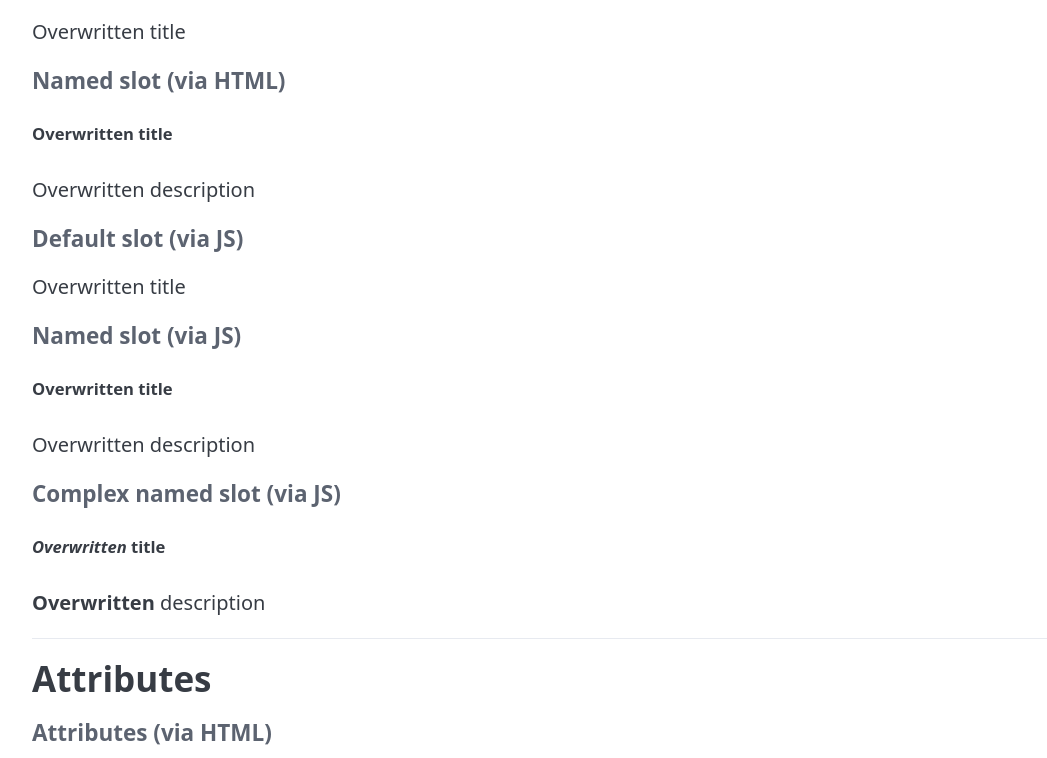
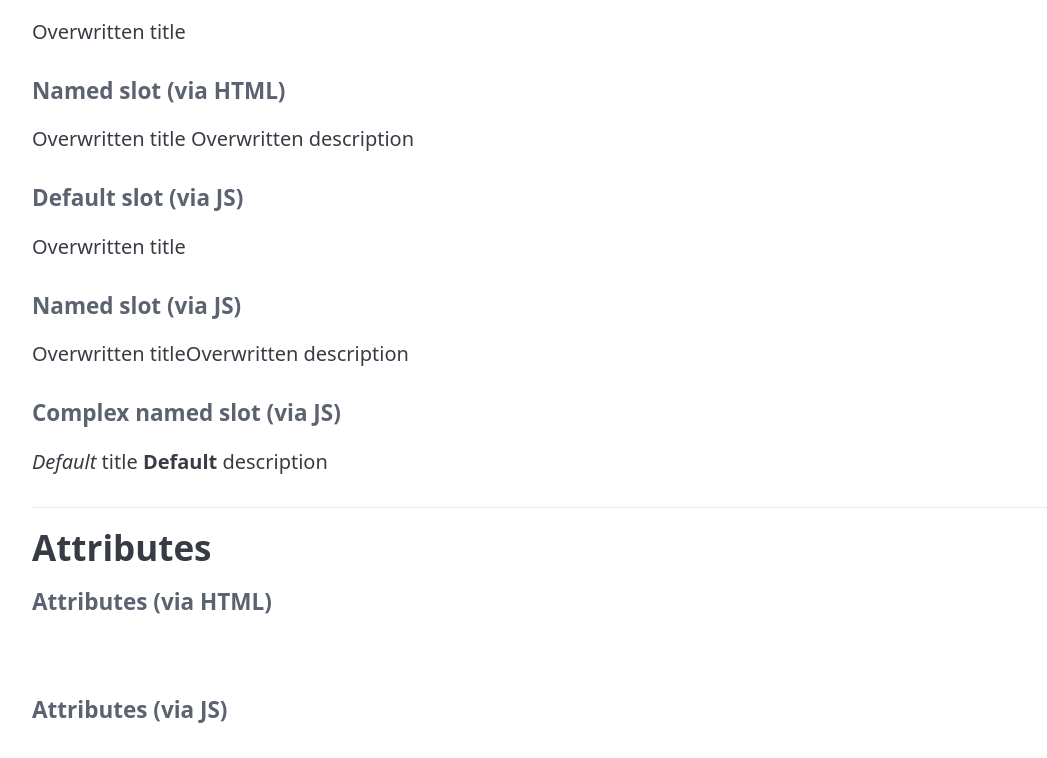
Before and after one commit to royniels/nbhi, a website with bundled scripts: page examples-external-templates.html in a window 1280 px wide. Shown: the part 426-1184 px from the top of the page, without its empty margins (8-1055 px from the left). Built offline with nearby package versions, Linux system fonts and the light colour scheme.

Commit message:
moving methods to functions

```diff
--- a/eslint.config.js
+++ b/eslint.config.js
@@ -6,6 +6,9 @@
     },
   },
   rules: {
+    'arrow-parens': ['error', 'as-needed'],
+    'object-curly-spacing': ['error', 'always'],
+    'camelcase': ['error', { properties: 'always' }],
     'no-console': 'off',
     'key-spacing': ['error', { beforeColon: false, afterColon: true }],
     'template-curly-spacing': ['error', 'always'],
--- a/examples.js
+++ b/examples.js
@@ -1,29 +1,22 @@
 const start = performance.now();
 
-import beta from '/javascript/index.js';
-// If you have external templates you need to wait for the init
-await beta({ prefix: 'eg' });
+import { initialize, slot } from '/javascript/index.js';
+await initialize();
 
-qs('eg-defaultjs').setSlot('Overwritten title');
+slot('Overwritten title', 'eg-defaultjs');
+slot({ title: 'Overwritten title', description: 'Overwritten description' }, 'eg-namedjs');
 
-qs('eg-namedjs').setSlot('Overwritten title', 'title');
-qs('eg-namedjs').setSlot('Overwritten description', 'description');
+$('eg-attrjs').disabled = true;
+$('eg-attrjs').setAttribute('value', 'Field value');
 
-qs('eg-nested').setSlot('Overwritten', 'title', 'em');
-qs('eg-nested').setSlot('Overwritten', 'description', 'strong');
-
-qs('eg-attrjs').disabled = true;
-qs('eg-attrjs').setAttribute('value', 'Field value');
-
-qs('eg-list').setChildren([
-  { title: 'Title A', description: 'Description A', '$data-id': 'record-a' },
-  { title: 'Title B', description: 'Description B', '$data-id': 'record-b' }
-]);
-
+// $('.list').setChildren([
+//   { title: 'Title A', description: 'Description A', '$data-id': 'record-a' },
+//   { title: 'Title B', description: 'Description B', '$data-id': 'record-b' }
+// ]);
 
 const end = performance.now();
 console.log(`Registered all components in ${ Math.round(end - start) } ms`);
 
-function qs(name) {
-  return document.querySelector(name);
+function $(selector) {
+  return document.querySelector(selector);
 }
--- a/javascript/attributeMapping.js
+++ /dev/null
@@ -1,61 +0,0 @@
-import { get } from './options.js';
-
-const defaults = {
-  boolean: {
-    autofocus: ['button', 'input', 'select', 'textarea'],
-    autoplay: ['audio', 'video'],
-    checked: ['input'],
-    controls: ['audio', 'video'],
-    default: ['track'],
-    defer: ['script'],
-    disabled: ['button', 'input', 'optgroup', 'option', 'select', 'textarea', 'fieldset'],
-    formnovalidate: ['button', 'input'],
-    ismap: ['img'],
-    loop: ['audio', 'video'],
-    multiple: ['input', 'select'],
-    muted: ['audio', 'video'],
-    novalidate: ['form'],
-    open: ['details', 'dialog'],
-    playsinline: ['video'],
-    readonly: ['input', 'textarea'],
-    required: ['input', 'select', 'textarea'],
-    reversed: ['ol'],
-  },
-  keyValue: {
-    accept: ['input'],
-    autocomplete: ['input', 'select', 'textarea'],
-    cols: ['textarea'],
-    dirname: ['input', 'textarea'],
-    max: ['input'],
-    maxlength: ['input', 'textarea'],
-    min: ['input'],
-    minlength: ['input', 'textarea'],
-    name: ['input', 'select', 'textarea'],
-    pattern: ['input'],
-    placeholder: ['input', 'textarea'],
-    rows: ['textarea'],
-    size: ['input', 'select'],
-    step: ['input'],
-    type: ['input'],
-    value: ['input', 'select'],
-    width: ['input'],
-    wrap: ['textarea'],
-    htmlFor: ['label'],
-    for: ['label'],
-    href: ['a'],
-    src: ['audio', 'img', 'input', 'video'],
-  },
-  // Attributes that should not be tracked
-  blackList: ['class', 'extends', 'id', 'part']
-};
-
-
-
-export default () => {
-  const { keyValueAttributes, booleanAttributes, blackList } = get();
-  return {
-    keyValue: { ...defaults.keyValue, ...keyValueAttributes },
-    boolean: { ...defaults.boolean, ...booleanAttributes },
-    blackList: [ ...defaults.blackList, ...blackList ],
-  };
-};
--- a/javascript/webComponent.js
+++ b/javascript/customElement.js
@@ -1,31 +1,33 @@
-import attributeMapping from './attributeMapping.js';
-
-export { register };
+const baseClasses = {
+  tr: HTMLTableRowElement,
+  td: HTMLTableCellElement,
+  th: HTMLTableCellElement,
+  li: HTMLLIElement,
+  ul: HTMLUListElement,
+  ol: HTMLOListElement,
+  button: HTMLButtonElement,
+  option: HTMLOptionElement,
+  input: HTMLInputElement,
+  select: HTMLSelectElement,
+  textarea: HTMLTextAreaElement,
+  a: HTMLAnchorElement,
+  img: HTMLImageElement,
+  form: HTMLFormElement,
+  div: HTMLDivElement,
+};
 
 const cache = new Set();
 
-function register(name, template, usedAttributes, script) {
+export default ({ name, template, usedAttributes, script, attributeMapping }) => {
   if (cache.has(name)) {
     return;
   }
 
   cache.add(name);
 
-  const extendsTag = template.getAttribute('extends') || null;
-  const isExtended = !!extendsTag;
-  const mapping = attributeMapping();
-  const isFormControl = !!template.content.querySelector('input, select, textarea') && !isExtended;
-
-  if (checkSlots()) {
-    console.log(template);
-    throw new Error(
-      'Found named and unnamed slots. Use only named slots or just a single unnamed slot'
-    );
-  }
-
-  const BaseClass = isExtended
-    ? getExtendedBaseClass(extendsTag)
-    : HTMLElement;
+  const extend = template.getAttribute('extends') ?? false;
+  const isFormControl = !!template.content.querySelector('input, select, textarea') && !extend;
+  const BaseClass = baseClasses[extend] ? baseClasses[extend] : HTMLElement;
 
   const Component = class extends BaseClass {
     static observedAttributes = Object.keys(usedAttributes);
@@ -43,7 +45,7 @@
       const clone = document.importNode(template.content, true);
       this.usedAttributes = usedAttributes;
 
-      if (isExtended) {
+      if (extend) {
         this.appendChild(clone);
       } else {
         this.#shadow = this.attachShadow({ mode: 'open' });
@@ -80,44 +82,11 @@
       }
     }
 
-    setSlot(text, selector, subSelector) {
-      const slots = Array.from(this.#shadow.querySelectorAll('slot'));
-      const unnamedSlot = slots.find(slot => !slot.hasAttribute('name'));
-
-      if (unnamedSlot) {
-        hydrate(this);
-      } else if (selector) {
-        let slot = this.querySelector(`[slot="${ selector }"]`);
-        if (!slot) {
-          slot = document.createElement('span');
-          slot.setAttribute('slot', selector);
-          this.append(slot);
-        }
-        hydrate(slot, subSelector);
-      }
-
-      function hydrate(target, selector) {
-        if (selector) {
-          const sub = target.querySelector(selector);
-          if (sub && sub.textContent !== text) {
-            sub.textContent = text;
-          }
-        } else if (target.textContent !== text) {
-          target.textContent = text;
-        }
-      }
-    }
-
     setChildren(data) {
       const id = `${ this.tagName.toLowerCase() }-child`;
       const records = Array.isArray(data) ? data : [data];
       const template = this.#shadow.querySelector(`#${ id }`);
       const parent = template.parentNode;
-      const { extendsTag } = customElements.get(id);
-
-      if (!extendsTag) {
-        throw new Error('A child template needs to extend an existing tag');
-      }
 
       if (!parent) {
         throw new Error('Cannot find container to add children to, please supply "childContainerSelector"');
@@ -141,7 +110,7 @@
         let child = this.#childKeyMap.get(identity);
 
         if (!child) {
-          child = document.createElement(extendsTag, { is: id });
+          child = document.createElement(extend, { is: id });
 
           const templateAttributes = Object.entries(child.usedAttributes)
             .filter(([, value]) => value.includes('template'))
@@ -200,8 +169,8 @@
         }
 
         const tagsToApplyTo = usedAttributes[name] ?? [];
-        const isBoolean = Array.isArray(mapping.boolean[name]);
-        const isKeyValue = Array.isArray(mapping.keyValue[name]);
+        const isBoolean = Array.isArray(attributeMapping.boolean[name]);
+        const isKeyValue = Array.isArray(attributeMapping.keyValue[name]);
         const isUserDefined = !isBoolean && !isKeyValue;
         const update = element => {
           if (element) {
@@ -273,10 +242,8 @@
     }
   };
 
-  Component.extendsTag = extendsTag;
-
   Object.keys(usedAttributes)
-    .filter(key => Array.isArray(mapping.boolean[key]))
+    .filter(key => Array.isArray(attributeMapping.boolean[key]))
     .forEach(key => {
       Object.defineProperty(Component.prototype, key, {
         get() {
@@ -309,37 +276,5 @@
     });
   }
 
-  if (isExtended) {
-    customElements.define(name, Component, { extends: extendsTag });
-  } else {
-    customElements.define(name, Component);
-  }
-
-  function checkSlots() {
-    const slots = Array.from(template.content.querySelectorAll('slot'));
-    const unnamed = slots.find(slot => !slot.hasAttribute('name'));
-    return unnamed && slots.length > 1;
-  }
-
-  function getExtendedBaseClass(tag) {
-    const map = {
-      tr: HTMLTableRowElement,
-      td: HTMLTableCellElement,
-      th: HTMLTableCellElement,
-      li: HTMLLIElement,
-      ul: HTMLUListElement,
-      ol: HTMLOListElement,
-      button: HTMLButtonElement,
-      option: HTMLOptionElement,
-      input: HTMLInputElement,
-      select: HTMLSelectElement,
-      textarea: HTMLTextAreaElement,
-      a: HTMLAnchorElement,
-      img: HTMLImageElement,
-      form: HTMLFormElement,
-      div: HTMLDivElement,
-    };
-
-    return map[tag] || HTMLElement;
-  }
-}
+  customElements.define(name, Component, extend ? { extends: extend } : undefined);
+};
--- /dev/null
+++ b/javascript/element.js
@@ -0,0 +1,14 @@
+const cache = {};
+
+export default selector => {
+  if (!cache[selector]) {
+    const instance = document.querySelector(selector);
+    if (!instance) {
+      throw new Error(`Cannot find element ${ selector }`);
+    } else if (!instance.tagName.includes('-')) {
+      throw new Error(`Element ${ selector } is not a custom element`);
+    }
+    cache[selector] = instance;
+  }
+  return cache[selector];
+};
--- a/javascript/index.js
+++ b/javascript/index.js
@@ -1,8 +1,10 @@
-import { initialize as initializeOptions } from './options.js';
-import { registerExternal, registerInternal } from './template.js';
+import register from './template.js';
+import slot from './slot.js';
 
-export default async settings => {
-  initializeOptions(settings);
-  registerInternal(document.querySelector('body'));
-  await registerExternal(document.querySelector('body'));
-};
+export { initialize, slot };
+
+async function initialize(options = {}) {
+  const { inPage, fromFile } = register(options);
+  inPage(document.querySelector('body'));
+  await fromFile(document.querySelector('body'));
+}
--- a/javascript/options.js
+++ /dev/null
@@ -1,27 +0,0 @@
-let options = {
-  prefix: 'db',
-  structure: 'flat',
-  directory: '/components',
-  aliases: {},
-  keyValueAttributes: {},
-  booleanAttributes: {},
-  blackList: [],
-};
-
-export { initialize, get };
-
-function initialize(given) {
-  options = { ...options, ...given };
-
-  if (options?.prefix.length < 1 && options?.prefix.length > 4) {
-    throw new Error('data-prefix needs to be between 1 and 4 characters long');
-  }
-
-  if (!['flat', 'tree'].includes(options?.structure)) {
-    throw new Error('Structure needs to be either: flat or tree');
-  }
-}
-
-function get() {
-  return options;
-}
--- /dev/null
+++ b/javascript/slot.js
@@ -0,0 +1,28 @@
+import getElement from './element.js';
+
+export default (data, selector) => {
+  const element = getElement(selector);
+  if (!(typeof data === 'string' || (!Array.isArray(data) && data !== null && typeof data === 'object'))) {
+    throw new Error('data needs to be a string or an object where each key is a slot name');
+  }
+
+  if (typeof data === 'string') {
+    update(data);
+  } else {
+    Object.entries(data).forEach(([slotName, value]) => update(value, slotName));
+  }
+
+  function update(value, slotName) {
+    if (!slotName) {
+      element.textContent = value;
+    } else {
+      let slot = element.querySelector(`[slot="${ slotName }"]`);
+      if (!slot) {
+        slot = document.createElement('span');
+        slot.setAttribute('slot', slotName);
+        element.append(slot);
+      }
+      slot.textContent = value;
+    }
+  }
+};
--- a/javascript/template.js
+++ b/javascript/template.js
@@ -1,31 +1,59 @@
-import attributeMapping from './attributeMapping.js';
-import { get } from './options.js';
-import { register } from './webComponent.js';
+import customElement from './customElement.js';
 
-export { registerExternal, registerInternal };
+export default ({ prefix = 'db', source = '/components', attributes = {} }) => {
 
-let cache = new Set();
+  if (typeof source !== 'string' || !Object.keys(source).length) {
+    throw new Error('source option needs to be a string or an object');
+  }
 
-function registerExternal(root) {
+  if (typeof prefix !== 'string' || prefix === '') {
+    throw new Error('prefix option needs to be a string of at least one character');
+  }
+
+  const cache = new Set();
+  const attributeMapping = getAttributeMapping();
+
+  return { fromFile, inPage };
+
+  function inPage(root, parentId) {
+    root.querySelectorAll('template').forEach(template => {
+      if (!template.id && parentId) {
+        template.id = `${ parentId }-child`;
+      }
+
+      if (!template.id) {
+        console.log(template, parentId);
+        throw new Error('<template> is missing a mandatory id field');
+      }
+
+      inPage(template.content, template.id);
+      const name = template.id;
+      const usedAttributes = getUsedAttributes(template);
+      customElement({ name, template, attributeMapping, usedAttributes });
+    });
+  }
+
+  function fromFile(root) {
     const promises = [...root.querySelectorAll(':not(:defined)')]
-    .filter(isWebComponent)
+      .filter(element => {
+        const tagName = element.tagName.toLowerCase();
+        return element.nodeType === 1 && tagName.includes('-') && tagName.startsWith(prefix);
+      })
       .map(async element => {
         const name = element.tagName.toLowerCase();
         if (!cache.has(name)) {
           cache.add(name);
-        const { aliases } = get();
-        const aliasId = name.split('-').slice(1).join('-');
-        const alias = aliases[aliasId] ? aliases[aliasId] : name;
-        const html = await fetchFromFile(alias);
+          const html = await fetchFromFile(name);
           const templates = [...html.children].filter(child => child instanceof HTMLTemplateElement);
           if (templates.length > 1) {
             throw new Error(`Found multiple <template> tags in ${ name }, please define only one`);
           }
           const template = getTemplate();
           const script = await copyScript(template);
-        await registerExternal(template.content);
-        registerInternal(template.content, name);
-        register(name, template, getUsedAttributes(template), script);
+          await fromFile(root);
+          inPage(template.content, name);
+          const usedAttributes = getUsedAttributes(template);
+          customElement({ name, template, usedAttributes, attributeMapping, script });
 
           function getTemplate() {
             if (templates.length) {
@@ -35,11 +63,26 @@
             template.content.append(...html.children);
             return template;
           }
+
+          function copyScript(template) {
+            const script = template.content.querySelector('script');
+            return new Promise(async resolve => {
+              if (script) {
+                const blob = new Blob([script.textContent], { type: 'text/javascript' });
+                const blobUrl = URL.createObjectURL(blob);
+                resolve((await import(blobUrl)).default);
+                URL.revokeObjectURL(blobUrl);
+              } else {
+                resolve({});
+              }
+            });
+          }
         };
 
-      async function fetchFromFile(alias) {
-        const { structure, directory } = get();
-        const relativePath = getPath();
+        async function fetchFromFile(name) {
+          const fileName = name.split('-').slice(1).join('-');
+          const relativePath = typeof source === 'string'
+            ? `${ source }/${ fileName }.html` : source[fileName];
           const response = await fetch(relativePath);
           if (!response.ok) {
             throw new Error(`Could not find component @ ${ relativePath }`);
@@ -55,52 +98,15 @@
           }
 
           throw new Error(`Could not find any content in ${ relativePath }`);
-
-        function getPath() {
-          const [, ...rest] = alias.split('-');
-          if (structure === 'flat') {
-            const fileName = rest.join('-');
-            return `${ directory }/${ fileName }.html`;
-          } else {
-            const path = `${ directory }/${ rest.slice(0, -1).join('/') }`;
-            const fileName = rest.slice(-1);
-            return `${ path }/${ fileName }.html`;
-          }
-        }
         }
       });
 
     return Promise.all(promises);
-
-  function isWebComponent(element) {
-    if (element?.tagName) {
-      const { prefix } = get();
-      const tagName = element.tagName.toLowerCase();
-      return element.nodeType === 1 && tagName.includes('-') && tagName.startsWith(prefix);
-    }
-  }
-}
-
-function registerInternal(root, parentId) {
-  root.querySelectorAll('template').forEach(template => {
-    if (!template.id && parentId) {
-      template.id = `${ parentId }-child`;
-    }
-
-    if (!template.id) {
-      console.log(template, parentId);
-      throw new Error('<template> is missing a mandatory id field');
-    }
-
-    registerInternal(template.content, template.id);
-    register(template.id, template, getUsedAttributes(template));
-  });
   }
 
   function getUsedAttributes(template) {
-  const { keyValue, blackList, boolean: binary} = attributeMapping();
+    const { keyValue, excluded, boolean: binary } = attributeMapping;
     const userDefinedAttributes = findDefinedAttributes(template);
-  // console.log(template, userDefinedAttributes);
 
     return [
       ...Object.entries(userDefinedAttributes),
@@ -139,7 +145,7 @@
       function addAttributesFromElement(element) {
         if (element.attributes) {
           [...element.attributes].forEach(attribute => {
-          if (!blackList.includes(attribute.name)) {
+            if (!excluded.includes(attribute.name)) {
               const tag = element.tagName.toLowerCase();
               if (tag !== 'slot') {
                 const key = attribute.name;
@@ -155,16 +161,74 @@
     }
   }
 
-function copyScript(template) {
-  const script = template.content.querySelector('script');
-  return new Promise(async resolve => {
-    if (script) {
-      const blob = new Blob([script.textContent], { type: 'text/javascript' });
-      const blobUrl = URL.createObjectURL(blob);
-      resolve((await import(blobUrl)).default);
-      URL.revokeObjectURL(blobUrl);
+  function getAttributeMapping() {
+    const mapping = {
+      boolean: {
+        autofocus: ['button', 'input', 'select', 'textarea'],
+        autoplay: ['audio', 'video'],
+        checked: ['input'],
+        controls: ['audio', 'video'],
+        default: ['track'],
+        defer: ['script'],
+        disabled: ['button', 'input', 'optgroup', 'option', 'select', 'textarea', 'fieldset'],
+        formnovalidate: ['button', 'input'],
+        ismap: ['img'],
+        loop: ['audio', 'video'],
+        multiple: ['input', 'select'],
+        muted: ['audio', 'video'],
+        novalidate: ['form'],
+        open: ['details', 'dialog'],
+        playsinline: ['video'],
+        readonly: ['input', 'textarea'],
+        required: ['input', 'select', 'textarea'],
+        reversed: ['ol'],
+      },
+      keyValue: {
+        accept: ['input'],
+        autocomplete: ['input', 'select', 'textarea'],
+        cols: ['textarea'],
+        dirname: ['input', 'textarea'],
+        max: ['input'],
+        maxlength: ['input', 'textarea'],
+        min: ['input'],
+        minlength: ['input', 'textarea'],
+        name: ['input', 'select', 'textarea'],
+        pattern: ['input'],
+        placeholder: ['input', 'textarea'],
+        rows: ['textarea'],
+        size: ['input', 'select'],
+        step: ['input'],
+        type: ['input'],
+        value: ['input', 'select'],
+        width: ['input'],
+        wrap: ['textarea'],
+        htmlFor: ['label'],
+        for: ['label'],
+        href: ['a'],
+        src: ['audio', 'img', 'input', 'video'],
+      },
+      // Attributes that should not be tracked
+      excluded: ['class', 'extends', 'id', 'part']
+    };
+
+    Object.entries(attributes).forEach(([key, { excluded = false, type, elements = [] }]) => {
+      if (excluded === true) {
+        mapping.excluded = [...new Set([...mapping.excluded, key])];
+      } else if (type === 'boolean' && Array.isArray(elements)) {
+        merge(mapping.boolean);
+      } else if (type === 'keyValue' && Array.isArray(elements)) {
+        merge(mapping.keyValue);
+      }
+
+      function merge(source) {
+        if (!Array.isArray(source[key])) {
+          source[key] = elements;
         } else {
-      resolve({});
+          source[key] = [...new Set([...source[key], ...elements])];
+        }
       }
     });
+
+    return mapping;
   }
+};
--- /dev/null
+++ b/package.json
@@ -0,0 +1,6 @@
+{
+  "devDependencies": {
+    "eslint": "^10.0.2",
+    "eslint-plugin-html": "^8.1.4"
+  }
+}
```
Also changed, not shown: examples-inpage-templates.html (+2 -24 lines), javascript/list.js (added), 2 other files. Lines whose indentation alone changed are shown as unchanged.
